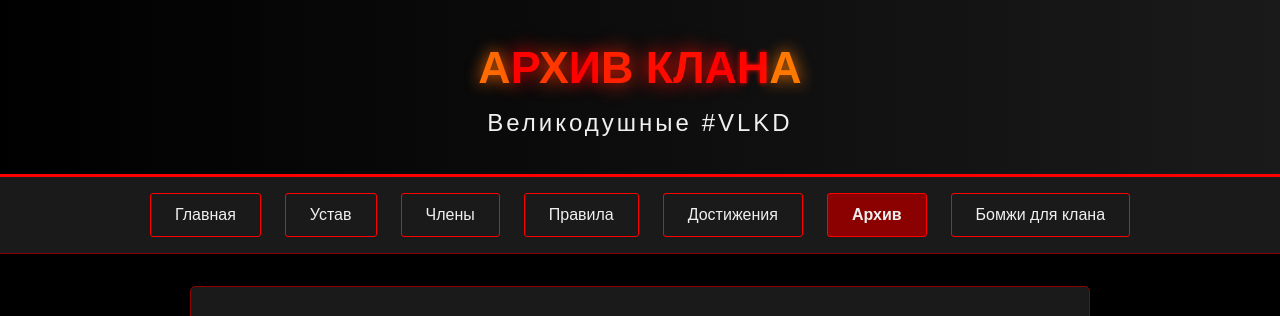
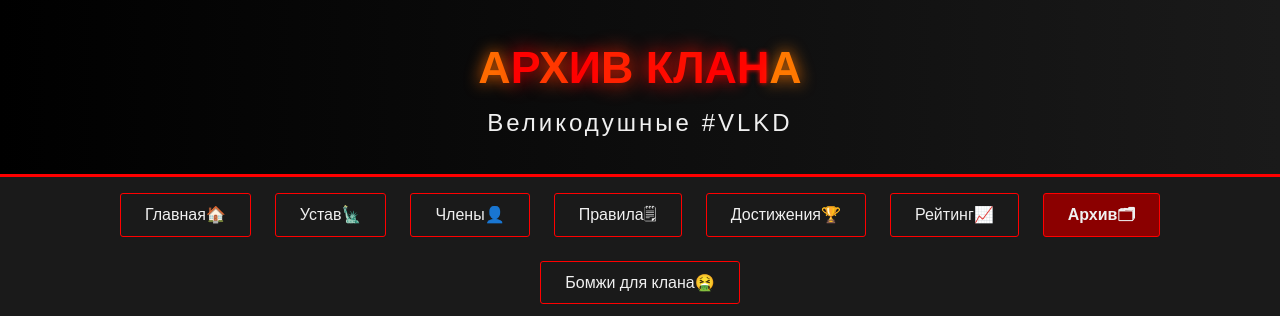
Before and after one commit to Mimi-by-typh/Github.io, a plain HTML site: page Archiv.html in a window 1280 px wide. Shown: the top 316 px of the page. Drawn offline with Linux system fonts and the light colour scheme.

Commit message:
Archiv.html

```diff
--- a/Archiv.html
+++ b/Archiv.html
@@ -194,13 +194,14 @@
     </header>
 
     <nav>
-        <a href="index.html">Главная</a>
-        <a href="ystav.html">Устав</a>
-        <a href="chleny.html">Члены</a>
-        <a href="pravila.html">Правила</a>
-        <a href="#">Достижения</a>
-        <a href="archiv.html" class="active">Архив</a>
-        <a href="bomji.html">Бомжи для клана</a>
+        <a href="index.html">Главная🏠</a>
+        <a href="ystav.html">Устав🗽</a>
+        <a href="chleny.html">Члены👤</a>
+        <a href="pravila.html">Правила🗒</a>
+        <a href="win.html">Достижения🏆</a>
+        <a href="rate.html">Рейтинг📈</a>
+        <a href="archiv.html" class="active">Архив🗂</a>
+        <a href="bomji.html">Бомжи для клана🤮</a>
     </nav>
 
     <div class="archive-container">
```
